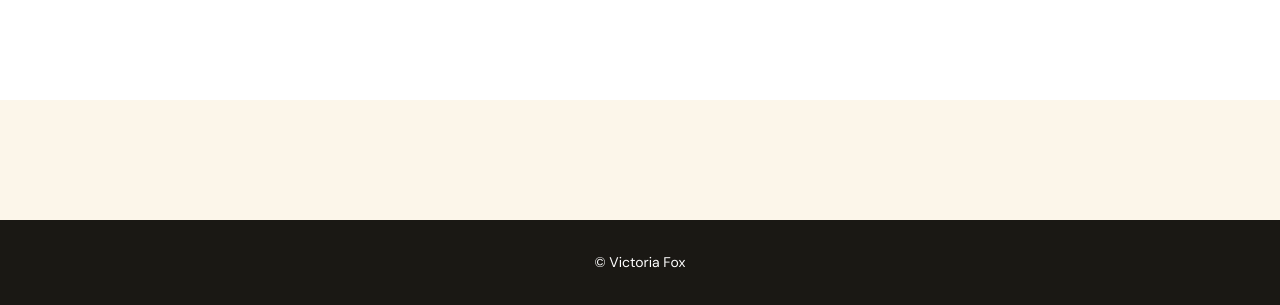
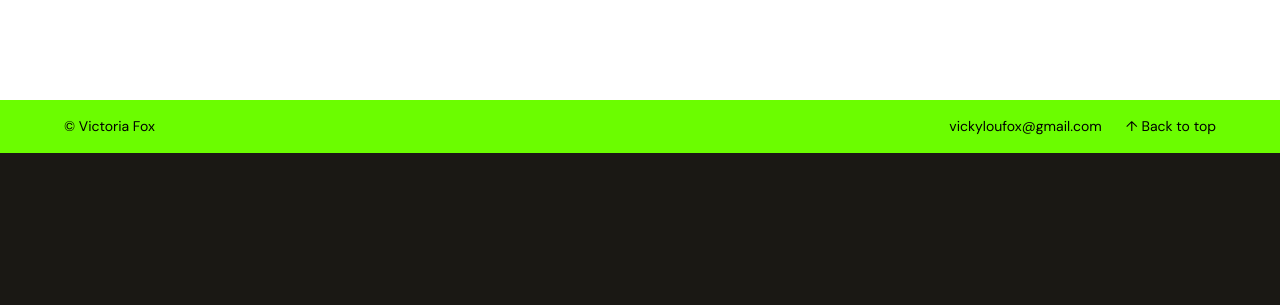
Before and after one commit to vickylouloufox/portfolio, a plain HTML site: page index.html in a window 1280 px wide. Shown: the part 6651-6956 px from the top of the page. After the commit the page ends 6804 px from the top, so only its background shows below. Drawn offline with Linux system fonts and the light colour scheme.

Commit message:
Redesign footer: green bg, left-right layout, email + back to top; fix gap
Co-Authored-By: Claude Sonnet 4.6 <noreply@anthropic.com>

```diff
--- a/index.html
+++ b/index.html
@@ -418,7 +418,15 @@
 
   <script src="script.js?v=2"></script>
   <script src="hero-animation.js"></script>
-  <footer class="site-footer">© Victoria Fox</footer>
+  <footer class="site-footer">
+    <div class="site-footer__inner">
+      <span class="site-footer__copy">© Victoria Fox</span>
+      <div class="site-footer__links">
+        <a href="mailto:vickyloufox@gmail.com" class="site-footer__link">vickyloufox@gmail.com</a>
+        <a href="#" class="site-footer__link">↑ Back to top</a>
+      </div>
+    </div>
+  </footer>
 </body>
 
 </html>
--- a/styles.css
+++ b/styles.css
@@ -1078,7 +1078,6 @@ h1, h2, h3, h4 {
 
 .reading-section {
   padding: 0;
-  margin-bottom: var(--s-8);
 }
 .reading-section .container {
   background: #FFFF04;
@@ -1208,14 +1207,33 @@ h1, h2, h3, h4 {
 .footer__bottom a:hover { color: var(--accent); }
 
 .site-footer {
-  background: var(--ink);
-  color: var(--cream);
-  margin-top: clamp(64px, 10vw, 120px);
-  padding: var(--s-6) 0;
-  padding-bottom: calc(var(--s-6) + env(safe-area-inset-bottom));
+  background: #6BFD00;
+  color: #000;
+  padding: var(--s-4) 0;
+  padding-bottom: calc(var(--s-4) + env(safe-area-inset-bottom));
   font-family: var(--font-sans);
   font-size: var(--fs-small);
-  text-align: center;
+}
+.site-footer__inner {
+  max-width: var(--container-max);
+  margin: 0 auto;
+  padding: 0 var(--container-x);
+  display: flex;
+  justify-content: space-between;
+  align-items: center;
+  gap: var(--s-4);
+}
+.site-footer__links {
+  display: flex;
+  gap: var(--s-5);
+  align-items: center;
+}
+.site-footer__link {
+  color: #000;
+  text-decoration: none;
+}
+.site-footer__link:hover {
+  text-decoration: underline;
 }
 
 /* ---------- Case study pages ---------- */
```
Also changed, not shown: attest.html (+1 -1 lines), bloom-wild.html (+1 -1 lines), little-desk.html (+1 -1 lines), on-deck.html (+1 -1 lines), translucent.html (+1 -1 lines).
